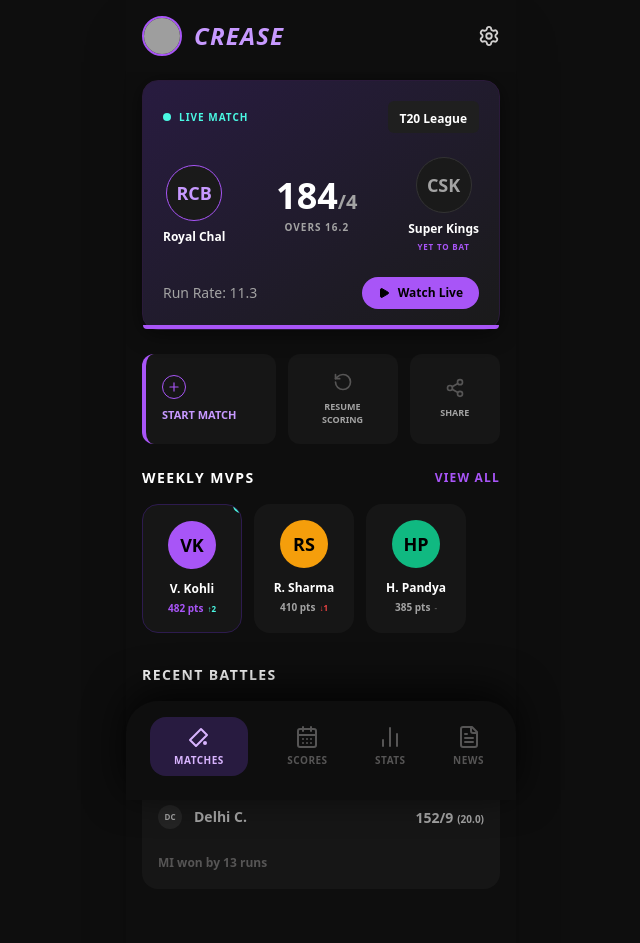
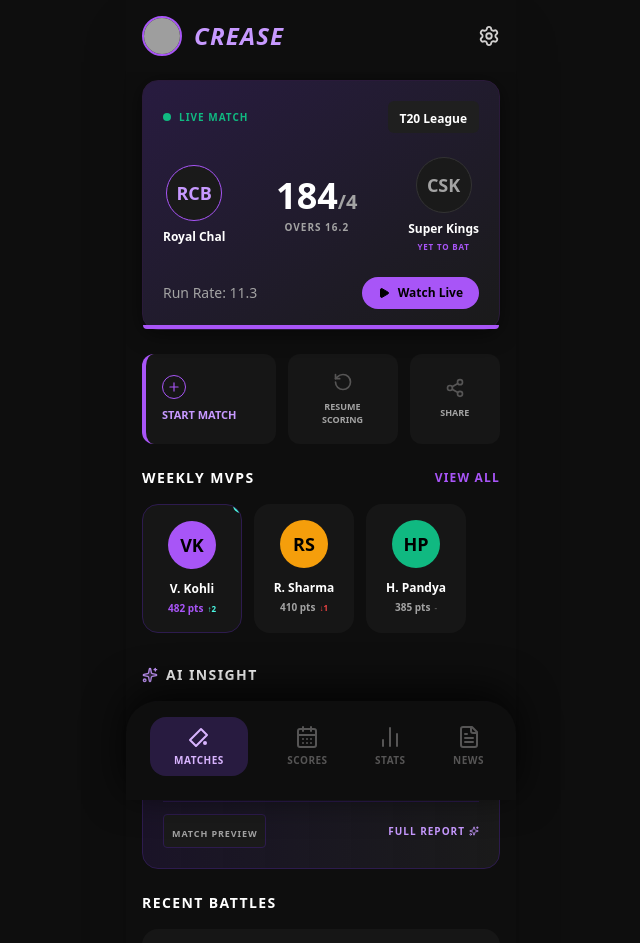
Before and after one commit to GokulAjithV/crease-lens, a React (Vite) app: page / in a window 1280 px wide. Shown: the top 943 px of the page, without its empty margins (319-959 px from the left). Built offline with nearby package versions, Linux system fonts and the light colour scheme; grey boxes are pictures that could not be loaded.

Commit message:
introduce ai insights card

```diff
--- a/src/pages/Homepage.tsx
+++ b/src/pages/Homepage.tsx
@@ -1,6 +1,6 @@
 import React from 'react';
 import { useNavigate } from 'react-router-dom';
-import { Play, Plus, RotateCcw, Share2, Trophy } from 'lucide-react';
+import { Play, Plus, RotateCcw, Share2, Trophy, Sparkles } from 'lucide-react';
 import PageHeader from '../components/layout/PageHeader';
 import BottomNav from '../components/layout/BottomNav';
 
@@ -20,8 +20,8 @@
           {/* Header */}
           <div className="flex justify-between items-center mb-6">
             <div className="flex items-center gap-2">
-              <div className="w-2 h-2 rounded-full bg-[#4af8e3]"></div>
-              <span className="text-[#4af8e3] text-[10px] font-bold tracking-widest uppercase">Live Match</span>
+              <div className="w-2 h-2 rounded-full bg-[#10b981]"></div>
+              <span className="text-[#10b981] text-[10px] font-bold tracking-widest uppercase">Live Match</span>
             </div>
             <div className="bg-[#1f1f1f] px-3 py-1 rounded-md">
               <span className="text-xs font-semibold">T20 League</span>
@@ -127,6 +127,35 @@
           </div>
         </section>
 
+        {/* AI Insight Teaser */}
+        <section>
+          <div className="flex items-center justify-between mb-4">
+            <div className="flex items-center gap-2">
+              <Sparkles size={16} className="text-[#c799ff] fill-[#c799ff]/20" />
+              <h3 className="text-sm font-bold tracking-widest uppercase m-0 text-[#ffffff]">AI INSIGHT</h3>
+            </div>
+          </div>
+          <div className="bg-gradient-to-r from-[#2d1b4e]/40 to-[#1a1a1a] border border-[#2d1b4e] rounded-2xl p-5 relative overflow-hidden">
+            <div className="absolute -top-8 -right-4 text-[#c799ff]/5 transform rotate-12">
+              <Sparkles size={120} />
+            </div>
+
+            <p className="text-[13px] text-[#e5e2e1] leading-relaxed italic relative z-10 m-0 mb-4 font-sans">
+              "RCB's middle order looks vulnerable against spin. Recommending bringing on early slow bowlers in the next match."
+            </p>
+
+            <div className="flex justify-between items-center relative z-10 border-t border-[#2d1b4e] pt-3 mt-1">
+              <div className="bg-[#1a1a1a] px-2 py-1 rounded border border-[#2d1b4e]">
+                <span className="text-[9px] text-[#a3a3a3] font-bold tracking-widest uppercase">MATCH PREVIEW</span>
+              </div>
+              <button className="text-[#c799ff] text-[10px] font-bold tracking-widest uppercase flex items-center gap-1 hover:text-[#d8b4fe] transition-colors">
+                FULL REPORT
+                <Sparkles size={10} />
+              </button>
+            </div>
+          </div>
+        </section>
+
         {/* Recent Battles */}
         <section>
           <div className="mb-4">
```
